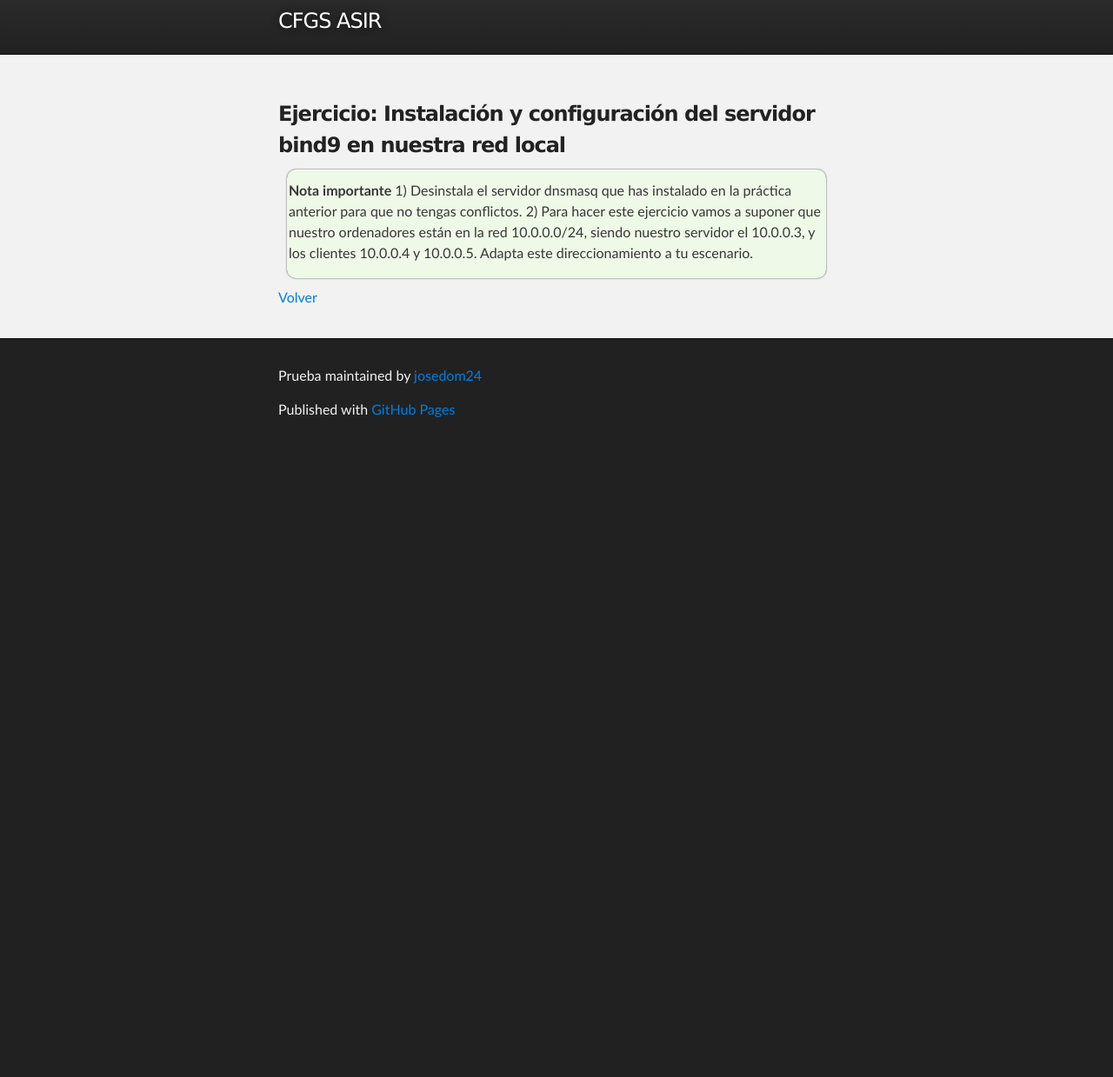
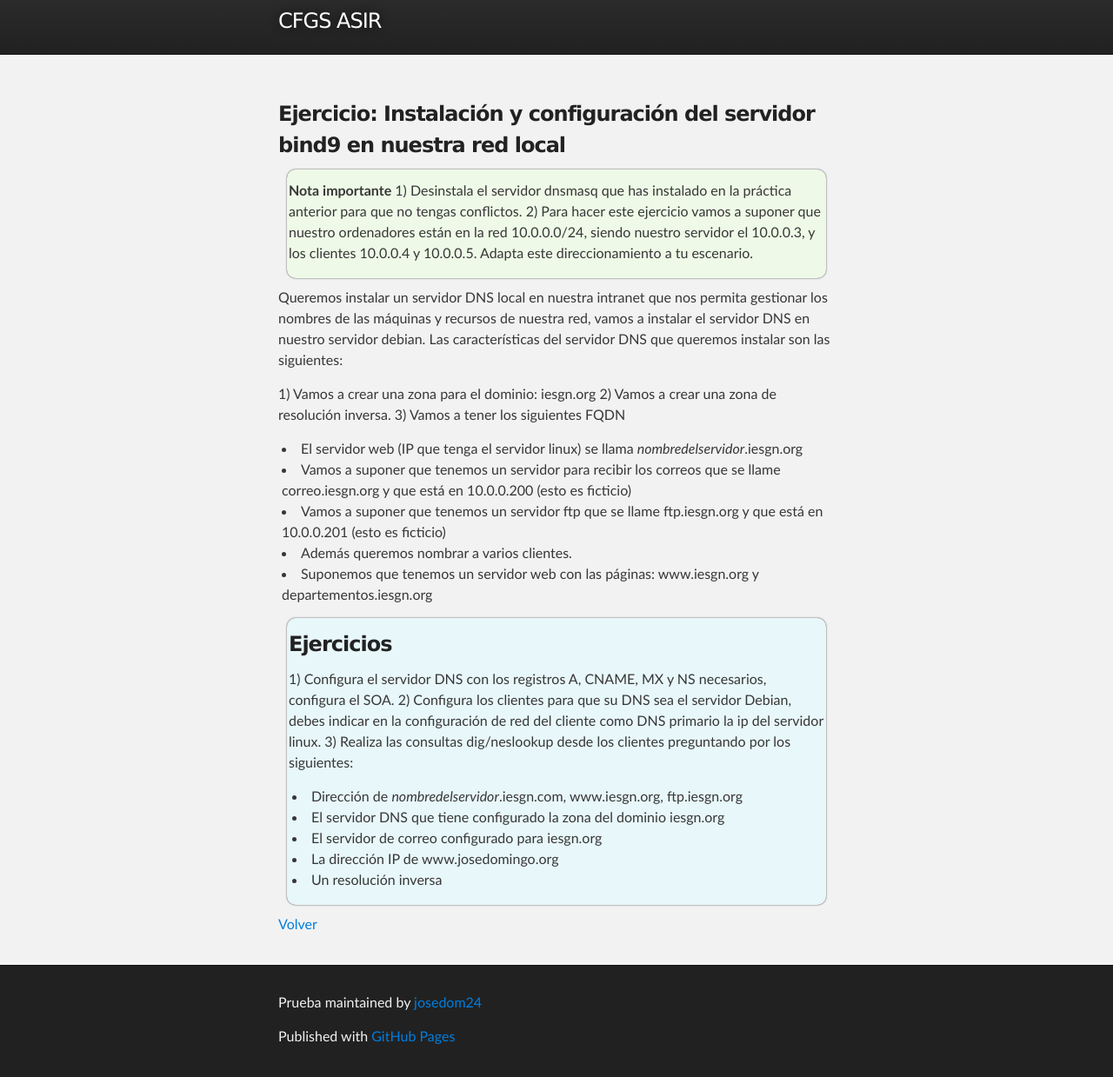
Before and after one commit to josedom24/josedom24.github.io, a Jekyll site: the page built from mod/serviciosgs/e_dns_3.md, in a window 1280 px wide, cut to the strip 78-1317 px from the top of the page. Shown: the whole strip at 87% size. Built offline with Jekyll 4.4.1, drawn with Linux system fonts in a browser that asks for light colours; before the commit the page ends 900 px from its top, so only the background shows below that.

Commit message:
Update e_dns_3.md

```diff
--- a/mod/serviciosgs/e_dns_3.md
+++ b/mod/serviciosgs/e_dns_3.md
@@ -12,6 +12,31 @@ tagline: CFGS ASIR
 2) Para hacer este ejercicio vamos a suponer que nuestro ordenadores están en la red 10.0.0.0/24, siendo nuestro servidor el 10.0.0.3, y los clientes 10.0.0.4 y 10.0.0.5. Adapta este direccionamiento a tu escenario.
 </div>
 
+Queremos instalar un servidor DNS local en nuestra intranet que nos permita gestionar los nombres de las máquinas y recursos de nuestra red, vamos a instalar el servidor DNS en nuestro servidor debian. Las características del servidor DNS que queremos instalar son las siguientes:
 
+1) Vamos a crear una zona para el dominio: iesgn.org
+2) Vamos a crear una zona de resolución inversa.
+3) Vamos a tener los siguientes FQDN
+
+* El servidor web (IP que tenga el servidor linux) se llama *nombredelservidor*.iesgn.org
+* Vamos a suponer que tenemos un servidor para recibir los correos que se llame correo.iesgn.org y que está en 10.0.0.200 (esto es ficticio)
+* Vamos a suponer que tenemos un servidor ftp que se llame ftp.iesgn.org y que está en 10.0.0.201 (esto es ficticio)
+* Además queremos nombrar a varios clientes.
+* Suponemos que tenemos un servidor web con las páginas: www.iesgn.org y departementos.iesgn.org
+
+<div class='ejercicios' markdown='1'>
+### Ejercicios
+
+1) Configura el servidor DNS con los registros A, CNAME, MX y NS necesarios, configura el SOA.
+2) Configura los clientes para que su DNS sea el servidor Debian, debes indicar en la configuración de red del cliente como DNS primario la ip del servidor linux.
+3) Realiza las consultas dig/neslookup desde los clientes preguntando por los siguientes:
+
+* Dirección de *nombredelservidor*.iesgn.com, www.iesgn.org, ftp.iesgn.org
+* El servidor DNS que tiene configurado la zona del dominio iesgn.org
+* El servidor de correo configurado para iesgn.org
+* La dirección IP de www.josedomingo.org
+* Un resolución inversa
+
+</div>
 
 [Volver](index)
```
